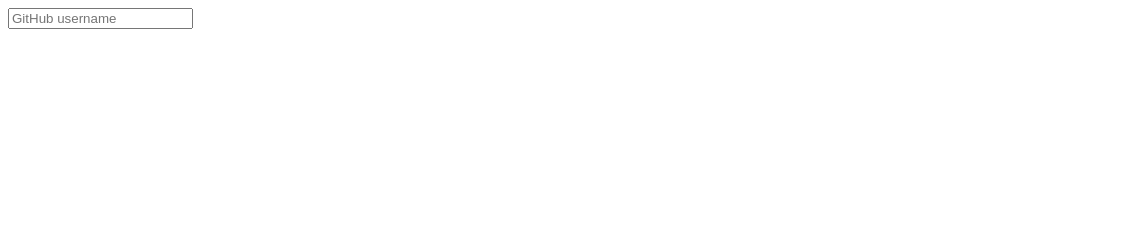
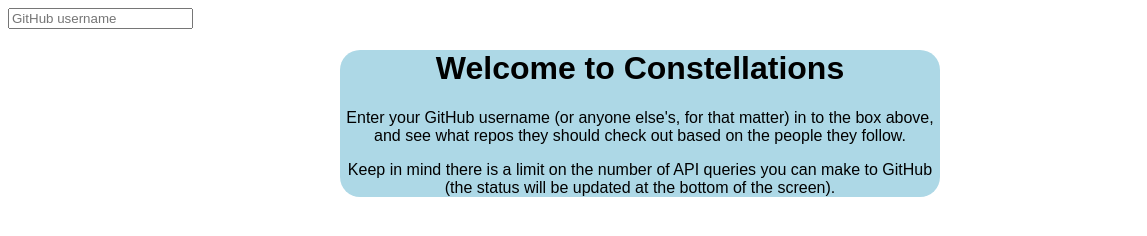
Before and after one commit to rowanu/constellations, a website: page app/index.html in a window 1280 px wide. Shown: the full height of the page, 0-1147 px from the left. Drawn offline with nearby package versions, Linux system fonts and the light colour scheme; some packages are replaced by stand-ins of ours; no server answers.

Commit message:
Show instructions when no constellation. Reset if GH username is wrong. Closes #11

```diff
--- a/app/css/app.css
+++ b/app/css/app.css
@@ -45,3 +45,23 @@
   background: black;
   color: coral;
 }
+
+.instructions {
+  text-align: center;
+  font-size: 16px;
+  margin-right: auto;
+  margin-left: auto;
+  width: 600px;
+  z-index: 1;
+}
+
+.rounded-corners {
+  -moz-border-radius: 20px;
+  -webkit-border-radius: 20px;
+  -khtml-border-radius: 20px;
+  border-radius: 20px;
+}
+
+.message {
+  background: lightblue;
+}
--- a/app/js/controllers.js
+++ b/app/js/controllers.js
@@ -75,6 +75,9 @@
         // console.log(data);
         $scope.constellation = data;
       });
+    }, function (reason) {
+      // Reset the data.
+      $scope.constellation = [];
     });
   });
 }])
--- a/app/partials/main.html
+++ b/app/partials/main.html
@@ -14,6 +14,21 @@
 
 <night-sky data="constellation"></night-sky>
 
+<div class="instructions" ng-hide="constellation">
+  <div class="message rounded-corners">
+    <h1>Welcome to Constellations</h1>
+    <p>
+    Enter your GitHub username (or anyone else's, for that matter) in to the box
+    above, and see what repos they should check out based on the people they
+    follow.
+    </p>
+    <p>
+    Keep in mind there is a limit on the number of API queries you can make to
+    GitHub (the status will be updated at the bottom of the screen).
+    </p>
+  </div>
+</div>
+
 <div class="limit" ng-hide="!limit" ng-class="{over: over}">
   Your have {{limit.rate.remaining}} of {{limit.rate.limit}} GitHub API queries
   left (resets at {{limit.rate.reset * 1000 | date:'medium'}})
```
